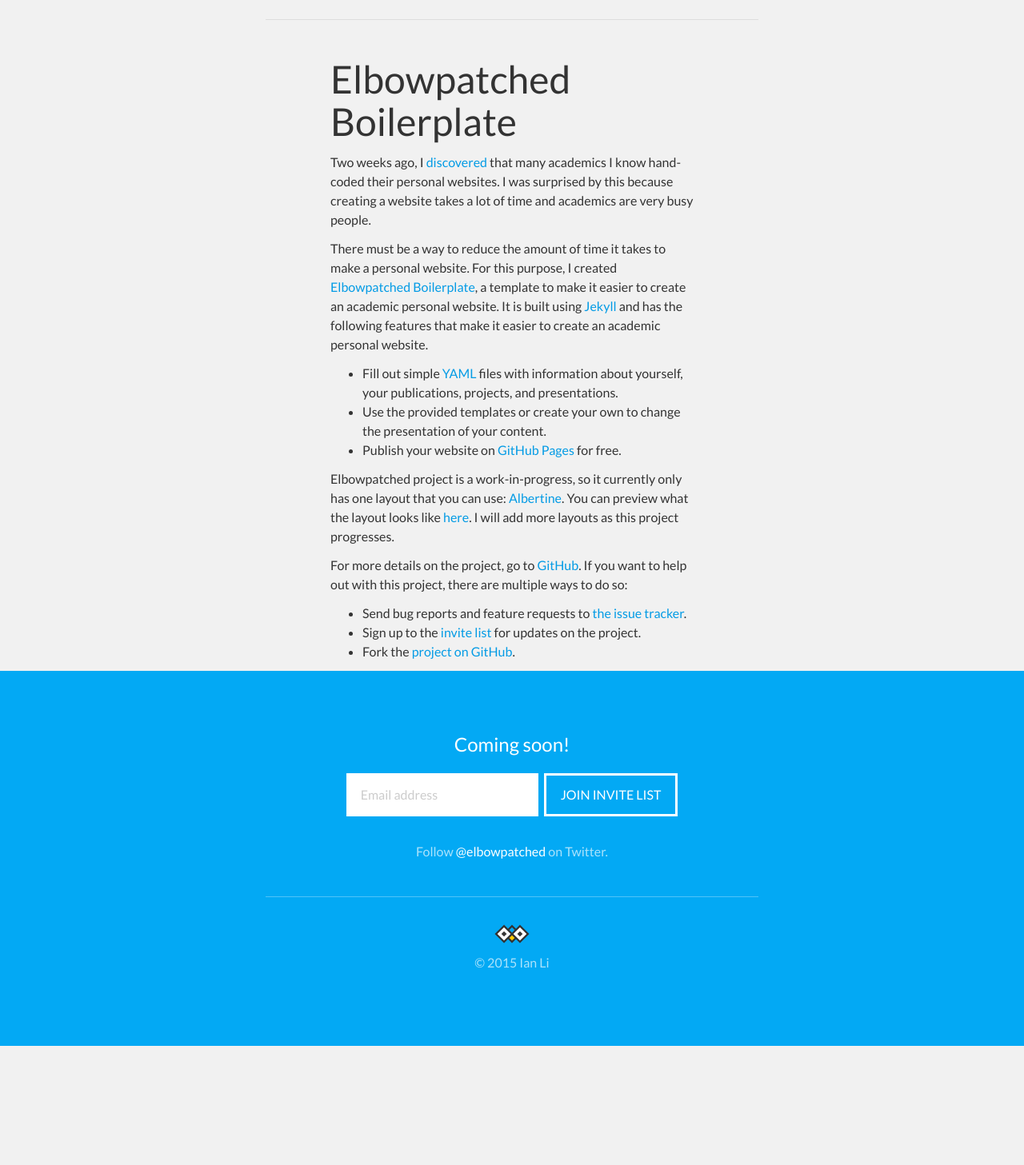
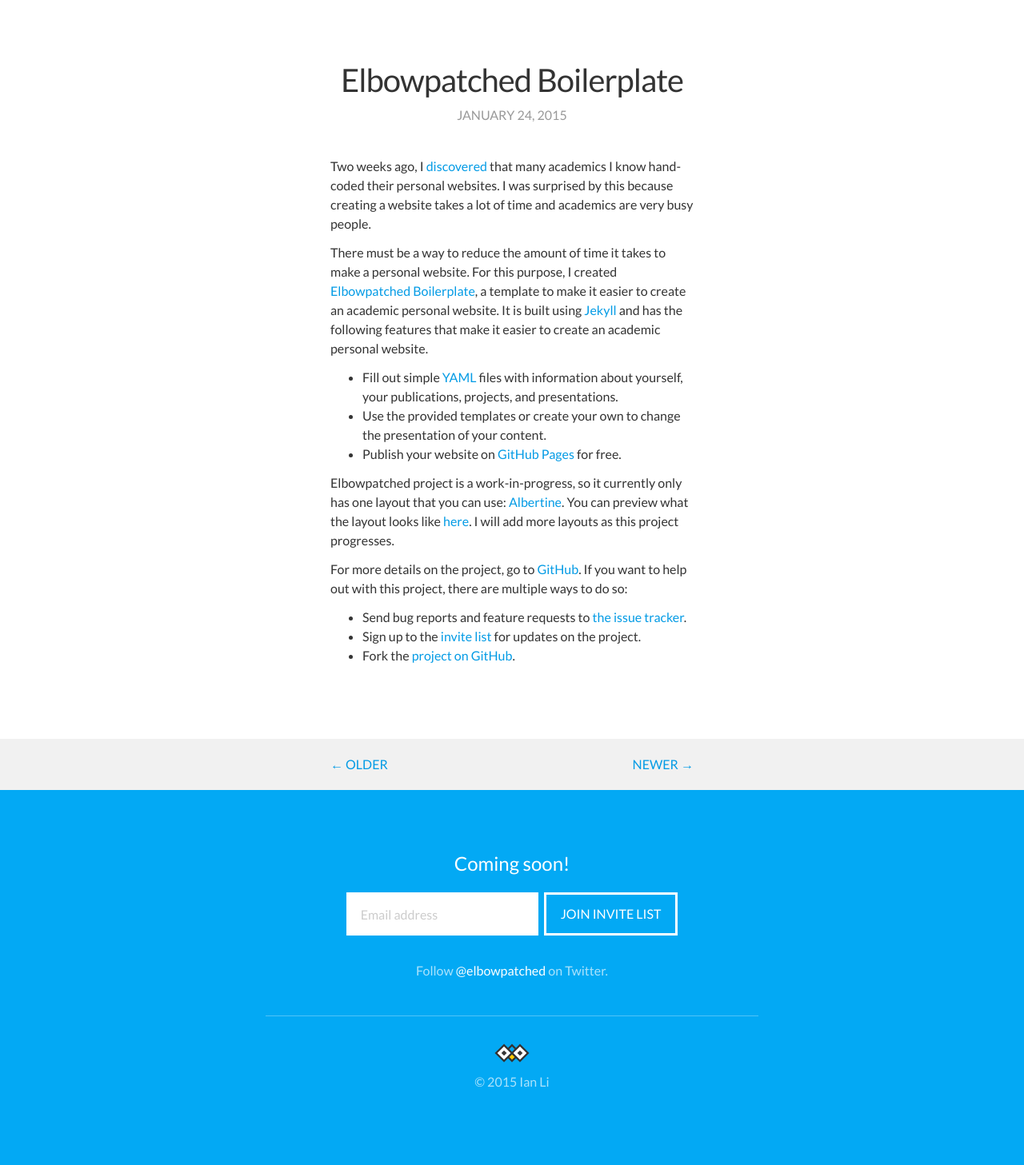
Before and after one commit to ianli/elbowpatched.com, a Jekyll site: the page built from _posts/2014-09-03-boilerplate.md, in a window 1280 px wide. Shown: the whole page at 80% size. Built offline with Jekyll 4.4.1, drawn with Linux system fonts in a browser that asks for light colours; nearby versions of some CDN libraries; comment, search, counter and statistics services are not loaded; before the commit the page ends 1308 px from its top, so only the background shows below that.

Commit message:
Created layout for posts.

```diff
--- a/_layouts/posts.html
+++ b/_layouts/posts.html
@@ -2,22 +2,63 @@
 layout: default
 ---
 
-<div class="container">
-  <section class="row">
-    <div class="col-xs-12
-                col-md-offset-2 col-md-8">
-      <hr>
+<div class="section
+            section--padded
+            section--blog">
+
+  <div class="container">
+    <div class="row">
+      <div class="col-xs-12
+                  text-center">
+
+        <h2 style="font-weight:normal;">
+          <a href="{{ page.url | prepend: site.baseurl }}">
+            {{ page.title }}
+          </a>
+        </h2>
+
+        <div class="section--blog__date"
+             style="margin-top:12px;">
+          {{ site.posts.first.date | date:"%B %d, %Y" }}
+        </div>
+
+      </div>
+
+      <div class="col-xs-12
+                  col-md-offset-3 col-md-6"
+           style="margin-top:40px;">
+        {{ content }}
+      </div>
     </div>
-  </section>
+
+  </div>
 </div>
 
-<div class="container">
-  <section class="row">
-    <div class="col-xs-12
-                col-md-offset-3 col-md-6">
-      <h2>{{ page.title }}</h2>
+<!-- Navigation -->
+<div class="section"
+     style="padding:20px 0;
+            background-color:#f1f1f1;">
 
-      {{ content }}
+  <div class="container">
+    <div class="row">
+      <div class="col-xs-6
+                  col-md-offset-3 col-md-3">
+        {% if page.previous %}
+          <a href="{{ page.previous.url }}">
+            &larr; OLDER
+          </a>
+        {% endif %}
+      </div>
+      <div class="col-xs-6
+                  col-md-3
+                  text-right">
+        {% if page.next %}
+          <a href="{{ page.next.url }}">
+            NEWER &rarr;
+          </a>
+        {% endif %}
+      </div>
     </div>
-  </section>
+  </div>
+
 </div>
```
